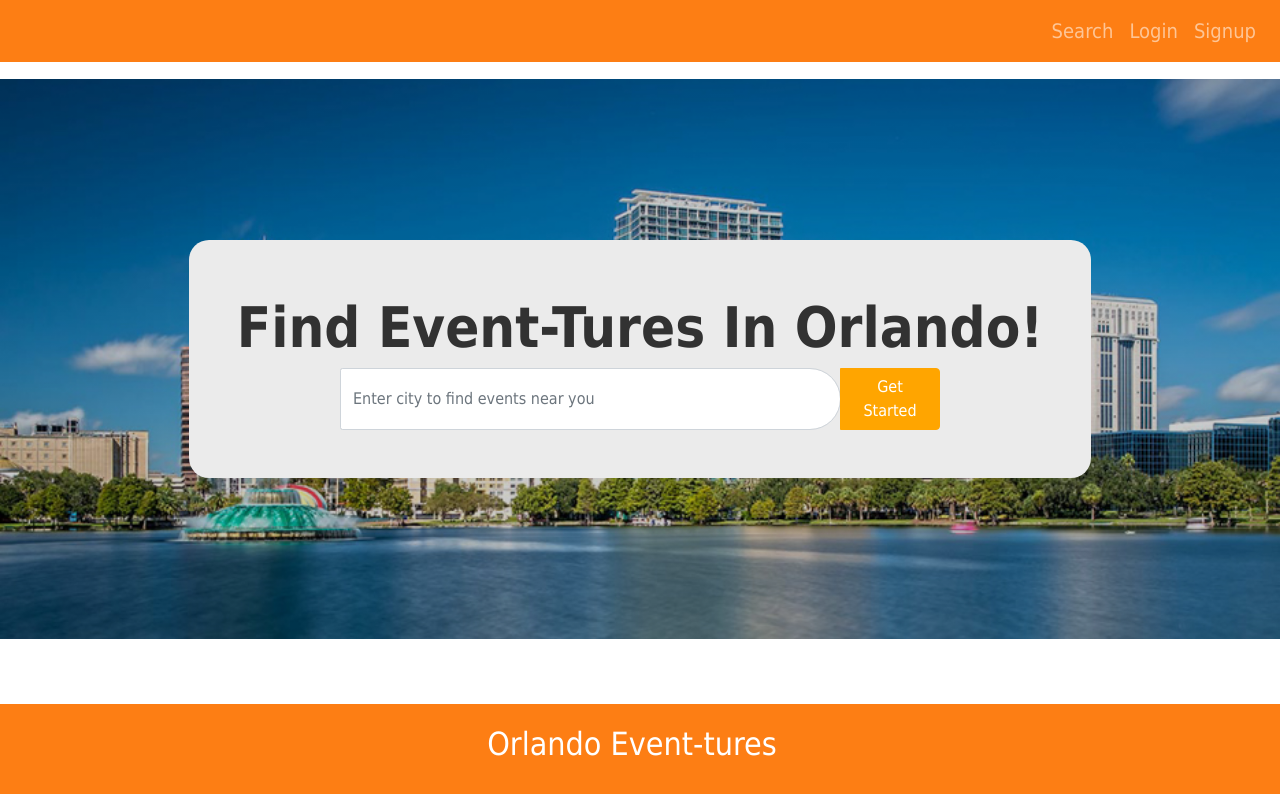
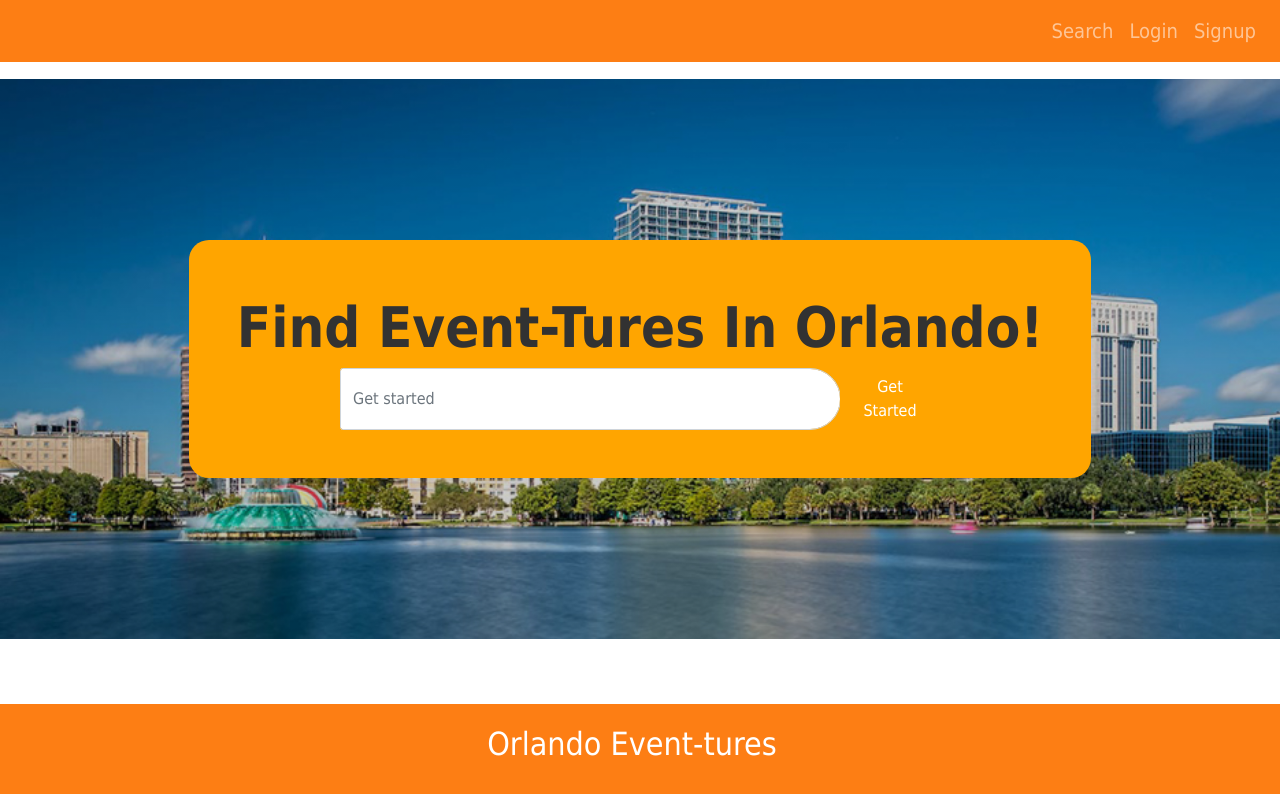
Before and after one commit to kalib-hicks/OrlandoEvent-ture, a React (Create React App) app in the folder client/: page / in a window 1280 px wide. Shown: the top 794 px of the page. Built offline with nearby package versions, Linux system fonts and the light colour scheme; a web font is replaced by a local one.

Commit message:
troubleshooting

```diff
--- a/client/src/components/Search/index.js
+++ b/client/src/components/Search/index.js
@@ -26,13 +26,13 @@ const Search = () => {
                         <InputGroup className='d-flex justify-content-center'>
                             <FormControl
                                 type='text'
-                                placeholder='Enter city to find events near you'
-                                aria-label='Search by Zipcode'
+                                placeholder='Get started'
+                                aria-label=''
                                 value={searchValue}
-                                onChange={handleChange}
+                                onClick={handleChange}
                             />
                             <InputGroup.Append>
-                                <Button variant='secondary' className='search-btn' type='submit' style={{color: 'white', textDecoration:'none'}}>
+                                <Button variant='secondary' className='search-btn' type='submit' style={{color: 'light-grey', textDecoration:'none'}}>
                                     Get Started
                                 </Button>
                             </InputGroup.Append>
--- a/client/src/index.scss
+++ b/client/src/index.scss
@@ -64,11 +64,11 @@ h6 {
     url("./assets/images/orlando-fl.jpg");
   background-size: cover;
   background-position: top 100% right 100%;
-  color: white;
-  padding: -20px 0 -50px 0;
+  color: grey;
+  padding: -80px 0 -120px 0;
 
   div {
-    background-color: $light-grey;
+    background-color: $dark-blue;
     color: $dark-grey;
     border-radius: 20px;
     padding: 1.5rem;
@@ -198,7 +198,7 @@ h6 {
     background-color: $light-grey;
     color: $dark-grey;
     border-radius: 100px;
-    padding: 200px;
+    padding: 50px;
 
     .user-image {
       width: 100%;
@@ -239,7 +239,7 @@ h6 {
   align-items: left;
   background-color: $orange;
   padding: 60px;
-  border-radius: 80px;
+  border-radius: 60px;
 
   .event-details {
     flex-direction: column;
```
